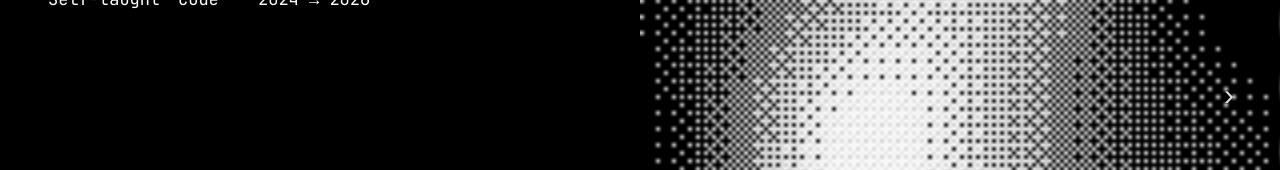
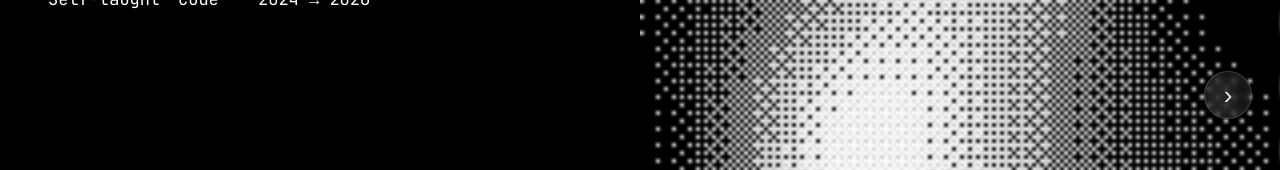
Before and after one commit to savewinkie/portfolio, a Next.js app: page / in a window 1280 px wide. Shown: the part 305-475 px from the top of the page. Built offline with nearby package versions, Linux system fonts and the light colour scheme.

Commit message:
Fix contact modal centering with portal, improve nav arrow visibility

```diff
--- a/app/globals.css
+++ b/app/globals.css
@@ -57,13 +57,21 @@ body {
 .toggle:hover { background: color-mix(in srgb, var(--fg) 10%, transparent); }
 .toggle svg { width: 24px; height: 24px; }
 
-.arrow { position: absolute; top: 50%; transform: translateY(-50%); background: none; border: none; color: var(--fg); cursor: pointer; font-size: 30px; z-index: 30; padding: 10px; transition: opacity 0.2s, transform 0.2s; opacity: 0.85; line-height: 1; }
-.arrow:hover { opacity: 1; }
-.arrow:active { transform: translateY(-50%) scale(0.82); }
+.arrow { position: absolute; top: 50%; transform: translateY(-50%); cursor: pointer; font-size: 26px; z-index: 30; line-height: 1;
+  width: 48px; height: 48px; display: flex; align-items: center; justify-content: center; border-radius: 50%;
+  background: color-mix(in srgb, var(--fg) 8%, transparent); border: 1px solid color-mix(in srgb, var(--fg) 20%, transparent); color: var(--fg);
+  transition: opacity 0.2s, transform 0.2s, background 0.2s, border-color 0.2s; opacity: 0.9;
+  backdrop-filter: blur(4px); -webkit-backdrop-filter: blur(4px); }
+.arrow:hover { opacity: 1; background: var(--fg); color: var(--bg); border-color: var(--fg); }
+.arrow:active { transform: translateY(-50%) scale(0.85); }
 .arrow.left-a { left: 24px; }
-.arrow.left-a:hover { transform: translateY(-50%) translateX(-4px); }
-.arrow.right-a { right: 36px; }
-.arrow.right-a:hover { transform: translateY(-50%) translateX(4px); }
+.arrow.left-a:hover { transform: translateY(-50%) translateX(-3px); }
+.arrow.right-a { right: 28px; animation: arrowPulse 2.4s ease-in-out infinite; }
+.arrow.right-a:hover { transform: translateY(-50%) translateX(3px); animation: none; }
+@keyframes arrowPulse {
+  0%, 100% { box-shadow: 0 0 0 0 color-mix(in srgb, var(--fg) 30%, transparent); }
+  50% { box-shadow: 0 0 0 8px color-mix(in srgb, var(--fg) 0%, transparent); }
+}
 
 .right { width: 50%; position: relative; background: #000; overflow: hidden; transition: background 0.4s; }
 [data-theme="light"] .right { background: #f2f2f2; }
--- a/components/ContactModal.jsx
+++ b/components/ContactModal.jsx
@@ -1,6 +1,7 @@
 'use client';
 
 import { useState, useEffect } from 'react';
+import { createPortal } from 'react-dom';
 
 // small plus icon for the card corners
 function Plus({ className }) {
@@ -27,6 +28,9 @@ const icons = {
 export default function ContactModal({ open, onClose, plan = '' }) {
   const [sent, setSent] = useState(false);
   const [sending, setSending] = useState(false);
+  const [mounted, setMounted] = useState(false);
+
+  useEffect(() => { setMounted(true); }, []);
 
   useEffect(() => {
     if (!open) return;
@@ -38,7 +42,7 @@ export default function ContactModal({ open, onClose, plan = '' }) {
     return () => document.removeEventListener('keydown', onKey, true);
   }, [open, onClose]);
 
-  if (!open) return null;
+  if (!open || !mounted) return null;
 
   async function handleSubmit(e) {
     e.preventDefault();
@@ -59,7 +63,7 @@ export default function ContactModal({ open, onClose, plan = '' }) {
     setSending(false);
   }
 
-  return (
+  return createPortal(
     <div className="contact-overlay" onClick={onClose}>
       <div className="contact-card" onClick={(e) => e.stopPropagation()}>
         <Plus className="cc-plus tl" />
@@ -115,6 +119,7 @@ export default function ContactModal({ open, onClose, plan = '' }) {
           )}
         </div>
       </div>
-    </div>
+    </div>,
+    document.body
   );
 }
```
